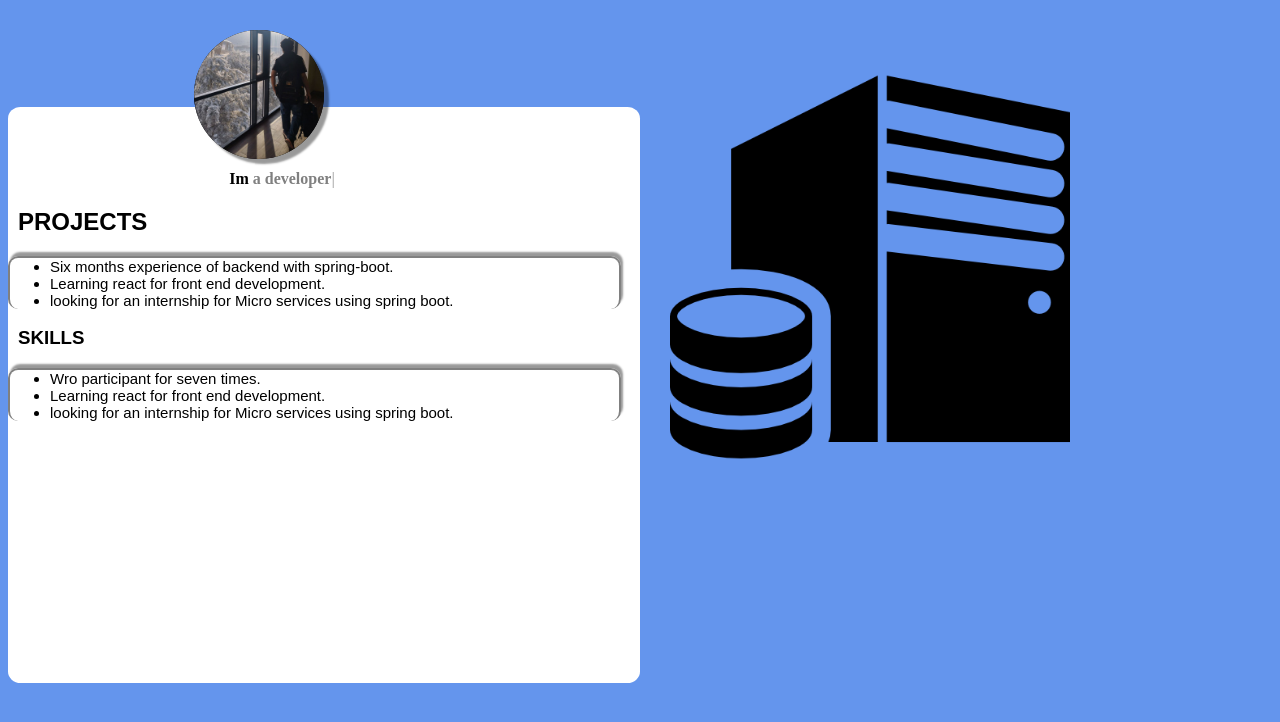
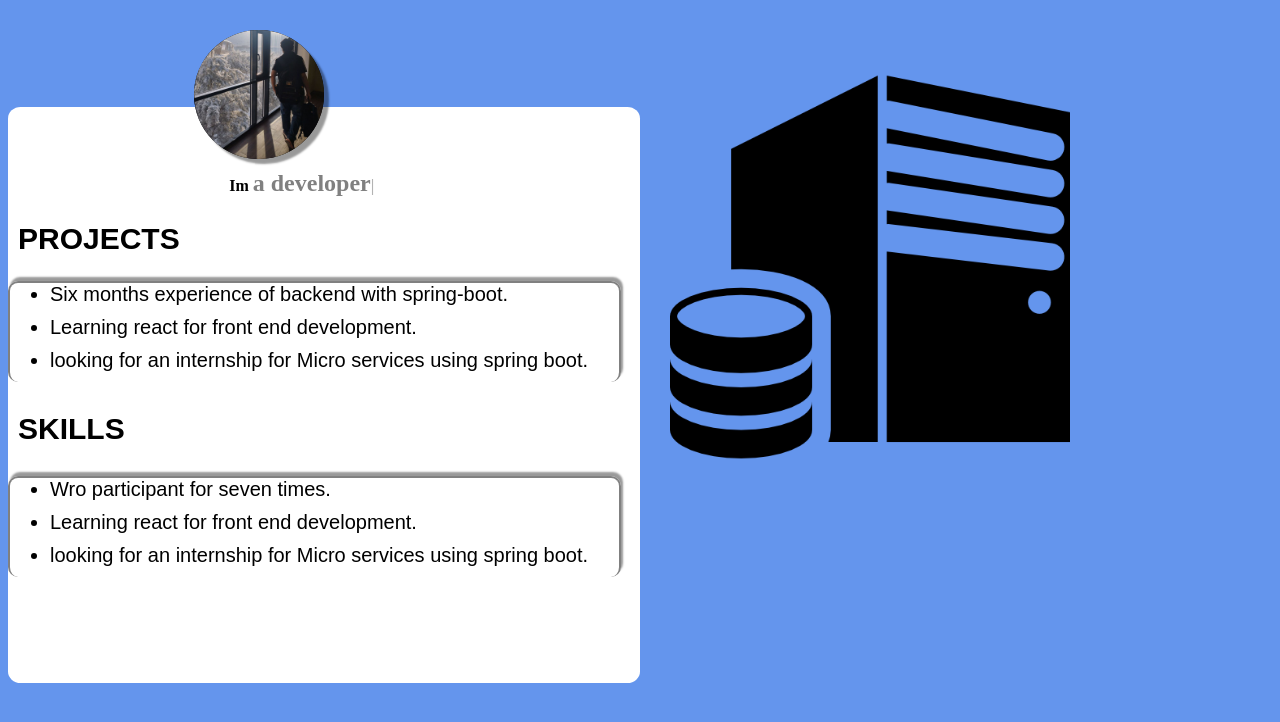
Before and after one commit to Hamza-Shafee-Aldaghstany/AssigmentONE, a website built with Parcel: page index.html in a window 1280 px wide. Shown: the part 56-778 px from the top of the page. Built offline with nearby package versions, Linux system fonts and the light colour scheme; files whose address does not match are found by name.

Commit message:
Last-change

```diff
--- a/css/experience.css
+++ b/css/experience.css
@@ -22,7 +22,8 @@ border-top-style:solid ;
 
 }
 .experience li{
- font-size: 15px;
+  margin-bottom:10px;
+ font-size: 20px;
 font-family: Arial;
 list-style:disc;
 
--- a/css/wrapper.css
+++ b/css/wrapper.css
@@ -64,7 +64,7 @@ h1{
 .multi-text{
 
   color: grey;
-  font-size: 1em;
+  font-size: 1.5em;
 }
 p{
   display: block;
@@ -150,4 +150,5 @@ animation: animateUser 5s linear infinite;
 }
 .projects{
   font-family: Arial;
+  font-size: 30px;
 }
```
